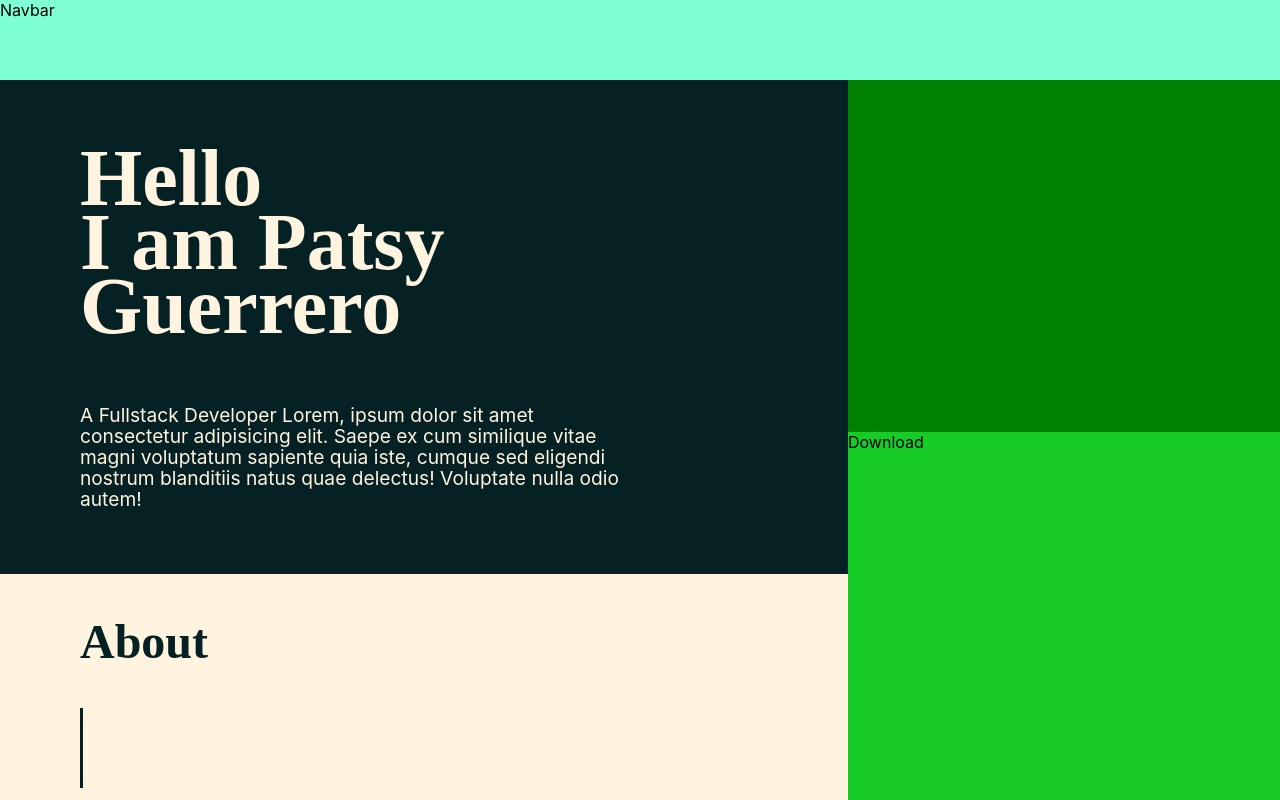
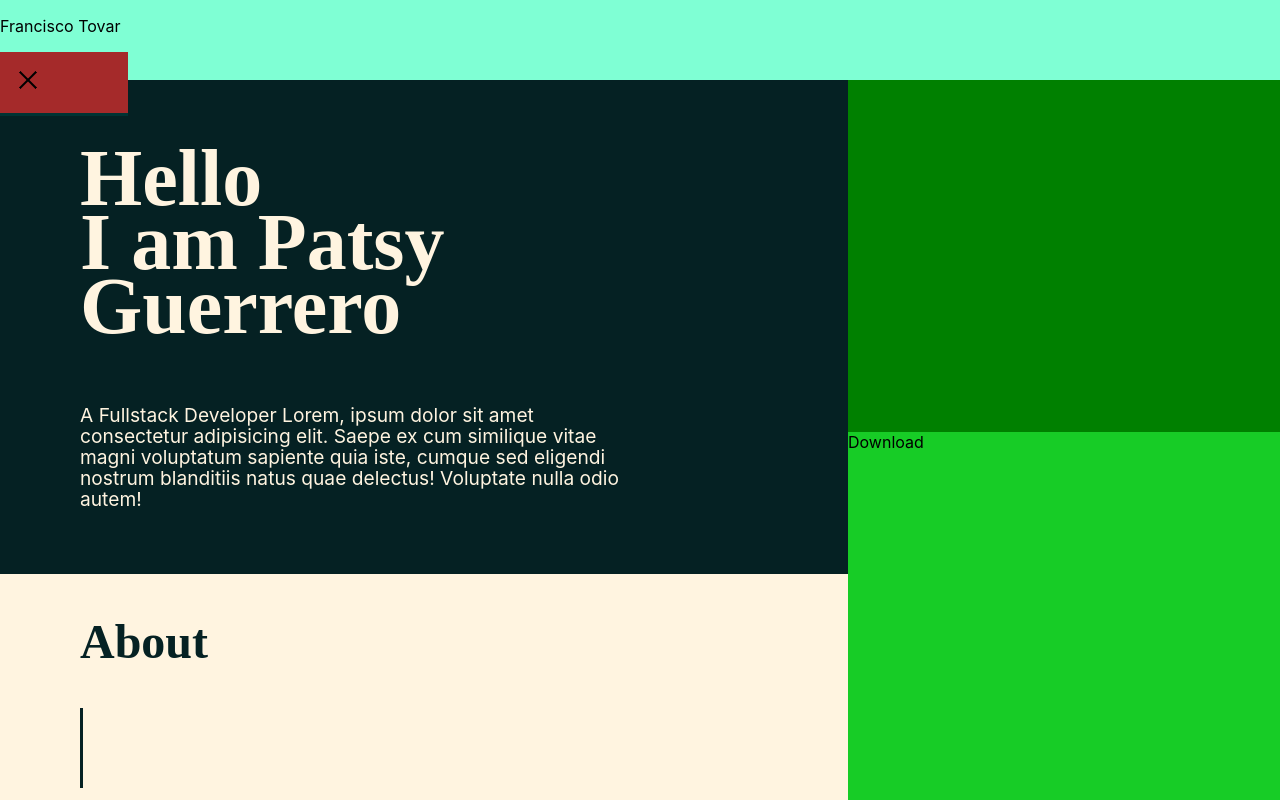
Before and after one commit to PatsyGuerrero/Portfolio, a React (Create React App) app in the folder portfolio/: page / in a window 1280 px wide. Shown: the top 800 px of the page. Built offline with nearby package versions, Linux system fonts and the light colour scheme.

Commit message:
ultimos cambios

```diff
--- a/portfolio/package.json
+++ b/portfolio/package.json
@@ -16,7 +16,7 @@
   "scripts": {
     "start": "react-scripts start",
     "build": "react-scripts build",
-    "test": "react-scripts test",
+    "test": "react-scripts test --env=jsdom",
     "eject": "react-scripts eject"
   },
   "eslintConfig": {
--- a/portfolio/src/App.js
+++ b/portfolio/src/App.js
@@ -10,6 +10,7 @@ import Navbar from './components/Navbar';
 import styles from './App.module.scss'
 
 function App() {
+  console.log(process.env.REACT_APP_URLAPI,'atstastats')
   return (
     <div className={styles.App}>
       {/* Apppppppppp */}
--- a/portfolio/src/components/Navbar.jsx
+++ b/portfolio/src/components/Navbar.jsx
@@ -1,10 +1,44 @@
-import React from 'react';
+import React, { useState } from 'react';
 import styles from './Navbar.module.scss'
 
+
 const Navbar = () => {
+    let arr = ['about', 'skills', 'experience', 'contact', 'portfolio']
+    , redes = [
+        {name: 'Li.', link: 'https://www.linkedin.com/in/franciscotov/'},
+        {name: 'Git.', link: 'https://github.com/franciscotov'}
+    ];
+
+    const [active, setActive] = useState(false);
+
+    const eventHandler = (e, index) => {
+        e.preventDefault();
+        //setActive(index);
+        active? setActive(false):setActive(true);
+    }
     return (
         <div className={styles.nav}>
-            Navbar
+            <div className={styles.containerName}><p>Francisco Tovar</p></div>
+            <div className={styles.containerAcor}>
+                <button
+                    onClick={(e) => eventHandler(e)}
+                    className={active ? 'active' : 'inactive'}
+                    aria-expanded={active ? 'true' : 'false'}
+                    // aria-controls={'sect-' + indexCount(index)}
+                    aria-disabled={active? 'true' : 'false'}
+                    // tabIndex={indexCount(index)}
+                >
+                    <span className={styles.titlewrapper}>
+                        <span className={active ? styles.plus : styles.minus}></span>
+                    </span>
+                </button>
+                {/* <div className={active ? styles.open: styles.close} className={styles.socialMenu}> */}
+                <div className={styles.socialMenu} className={active ? styles.open: styles.close}>
+                    {redes.map((ele,i) =>{
+                        return <div className={styles.red}><a href={ele.link} target='_blank' rel="noreferrer">{ele.name}</a></div>
+                    })}
+                </div>
+            </div>
         </div>
     );
 };
--- a/portfolio/src/components/Navbar.module.scss
+++ b/portfolio/src/components/Navbar.module.scss
@@ -8,3 +8,86 @@
     height: $height-navbar;
     background-color: aquamarine;
 }
+button {
+    display: flex;
+    align-items: center;
+    background: none;
+    border: none;
+    border-bottom: 0.2rem solid;
+    font-size: 1.2rem;
+    width: 10%;
+    text-align: left;
+    background-color: brown;
+    color: #003333;
+    // color: red;
+    font-weight: bold;
+    // margin-top: 0.5rem;
+    padding: 1rem;
+}
+.minus {
+    content: url('../assets/plus.svg');
+    width: 24px;
+    height: 24px;
+    transform: rotate(135deg);
+    // position: absolute;
+    right: 0;
+  }
+
+  a{
+      text-decoration: none;
+      font-size: 1.5rem;
+      margin-left: 0.5rem;
+  }
+  .plus {
+    content: url('../assets/minus_ic.svg');
+    width: 24px;
+    height: 24px;
+    // transform: rotate(180deg);
+    transition-timing-function: ease-in;
+    transition: all 1s;
+    // position: absolute;
+    // transform: rotate(120deg);
+    right: 0;
+  }
+
+  .close {
+    //background: #e0e0e0;
+    // color: #003333;
+    color: red;
+    box-sizing: border-box;
+    padding: 0.5rem 1rem 0 1rem;
+    opacity: 0;
+    width: 100%;
+    height: 0;
+    overflow: hidden;
+    transition-timing-function: ease-out;
+    transition: all 1s;
+  }
+
+  .open {
+    overflow: hidden;
+    // background:none;
+    display: flex;
+    // flex-direction: column;
+    flex-wrap: wrap;
+    padding: 1rem;
+    margin-bottom: 1rem;
+    box-sizing: border-box;
+    border-radius: 1rem;
+    opacity:1;
+    width:100%;
+    height: auto;
+    transition-timing-function: ease-in;
+    transition: all 1s;
+  }
+  .socialMenu{
+      background-color: brown;
+      position: fixed;
+      top: 0;
+      left: 90vw;
+      letter-spacing: 2px;
+      display: flex;
+      flex-wrap: wrap;
+    //   width: 10rem;
+      max-width: fit-content;
+  }
```
Also changed, not shown: portfolio/src/components/Accordion.jsx (line endings or trailing spaces), portfolio/src/components/Accordion.module.scss (line endings or trailing spaces), 1 other file (tests, documents, lock files or other folders).
